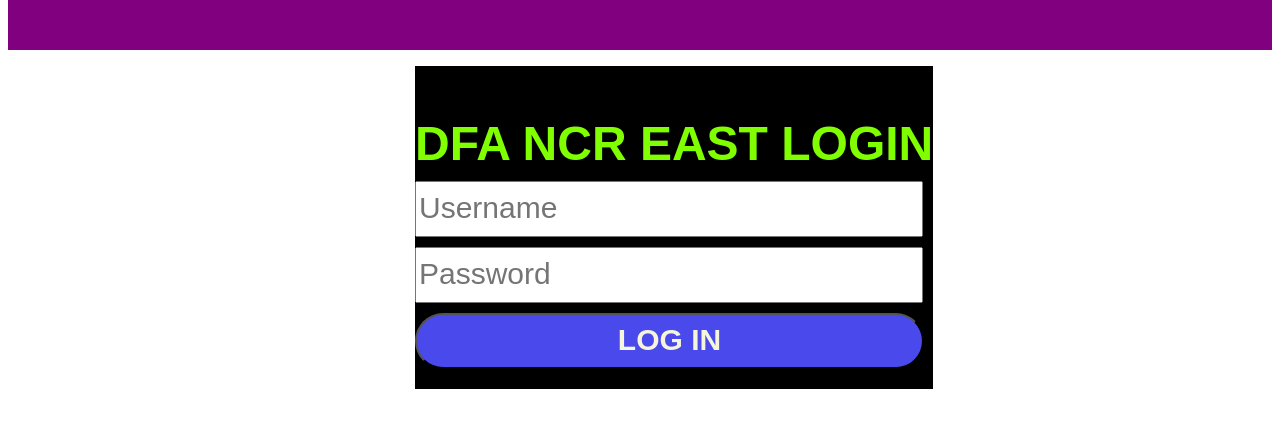
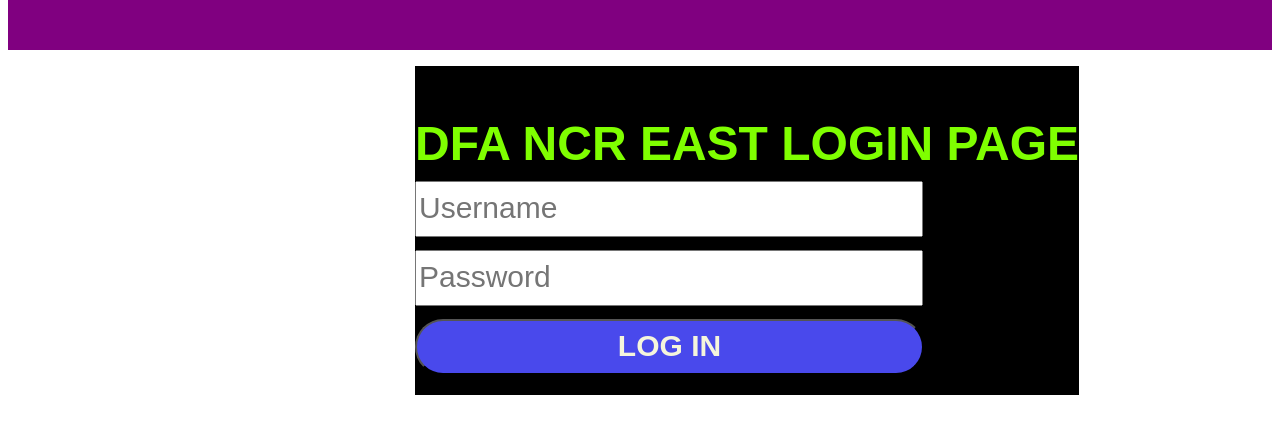
Before and after one commit to PrinceSanguan/MP1, a plain HTML site: page DFA.html in a window 1280 px wide. Shown: the part 197-630 px from the top of the page. Drawn offline with Linux system fonts and the light colour scheme.

Commit message:
My second structure in my Website

```diff
--- a/DFA.html
+++ b/DFA.html
@@ -13,7 +13,7 @@
             <p class="space">&nbsp;</p>
 
         <div class="div-login">
-            <p class="dfalogin">DFA NCR EAST LOGIN</p>
+            <p class="dfalogin">DFA NCR EAST LOGIN PAGE</p>
 
             <input class="username-input" type="text" placeholder="Username">
 
```
